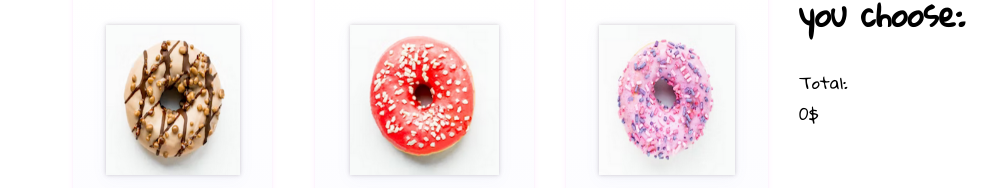
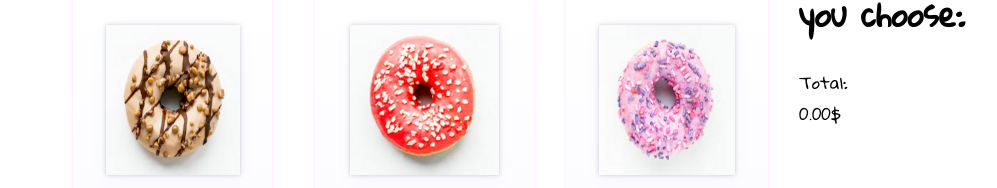
Before and after one commit to fixedtire/donut-shop2, a React (Create React App) app: page / in a window 1280 px wide. Both pictures are taken after a click on the icon 993 px from the left and 48 px from the top of the page. Shown: the part 145-333 px from the top of the page, without its empty margins (225-1222 px from the left). Built offline with nearby package versions, Linux system fonts and the light colour scheme.

Commit message:
rounding total price on last two digits

```diff
--- a/src/Cart.js
+++ b/src/Cart.js
@@ -21,7 +21,7 @@ export const Cart = ({ items, itemsAmount, removeDonut, quantityItems }) => {
             />
           );
         })}
-        Total: <div>{totalPrice}$</div>
+        Total: <div>{totalPrice.toFixed(2)}$</div>
       </div>
     </div>
   );
```
